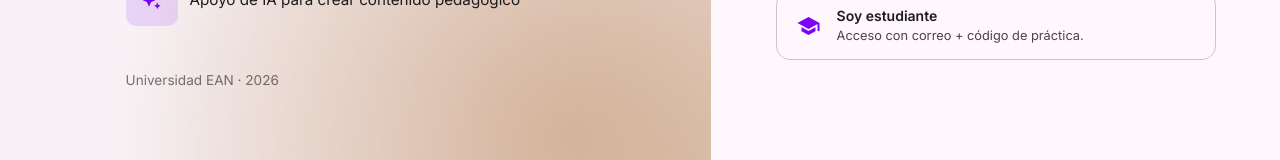
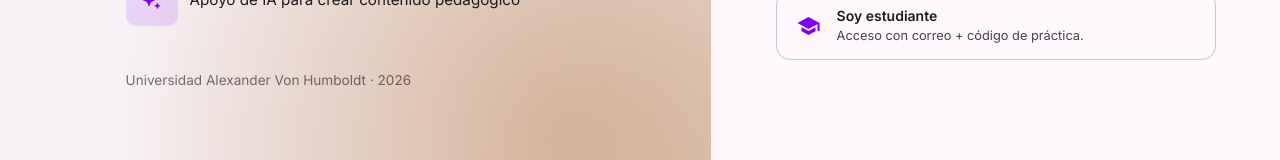
Before and after one commit to SofiaRuiz740/simulador-decisiones-psicosociales, an Angular app in the folder frontend/: page /auth/login in a window 1280 px wide. Shown: the part 585-745 px from the top of the page. Built offline with nearby package versions, Linux system fonts and the light colour scheme.

Commit message:
chore: cambiar Universidad EAN por Universidad Alexander Von Humboldt

```diff
--- a/frontend/src/app/auth/auth.ts
+++ b/frontend/src/app/auth/auth.ts
@@ -41,7 +41,7 @@ import { environment } from '../../environments/environment';
             </li>
           </ul>
 
-          <footer class="brand-foot">Universidad EAN · 2026</footer>
+          <footer class="brand-foot">Universidad Alexander Von Humboldt · 2026</footer>
         </div>
       </aside>
 
--- a/frontend/src/index.html
+++ b/frontend/src/index.html
@@ -6,7 +6,7 @@
     <base href="/" />
     <meta name="viewport" content="width=device-width, initial-scale=1" />
     <meta name="theme-color" content="#6750A4" />
-    <meta name="description" content="Simulador académico de toma de decisiones psicosociales — Universidad EAN." />
+    <meta name="description" content="Simulador académico de toma de decisiones psicosociales — Universidad Alexander Von Humboldt." />
     <link rel="icon" type="image/x-icon" href="favicon.ico" />
     <link rel="preconnect" href="https://fonts.googleapis.com" />
     <link rel="preconnect" href="https://fonts.gstatic.com" crossorigin />
```
Also changed, not shown: 2 other files (tests, documents, lock files or other folders).
